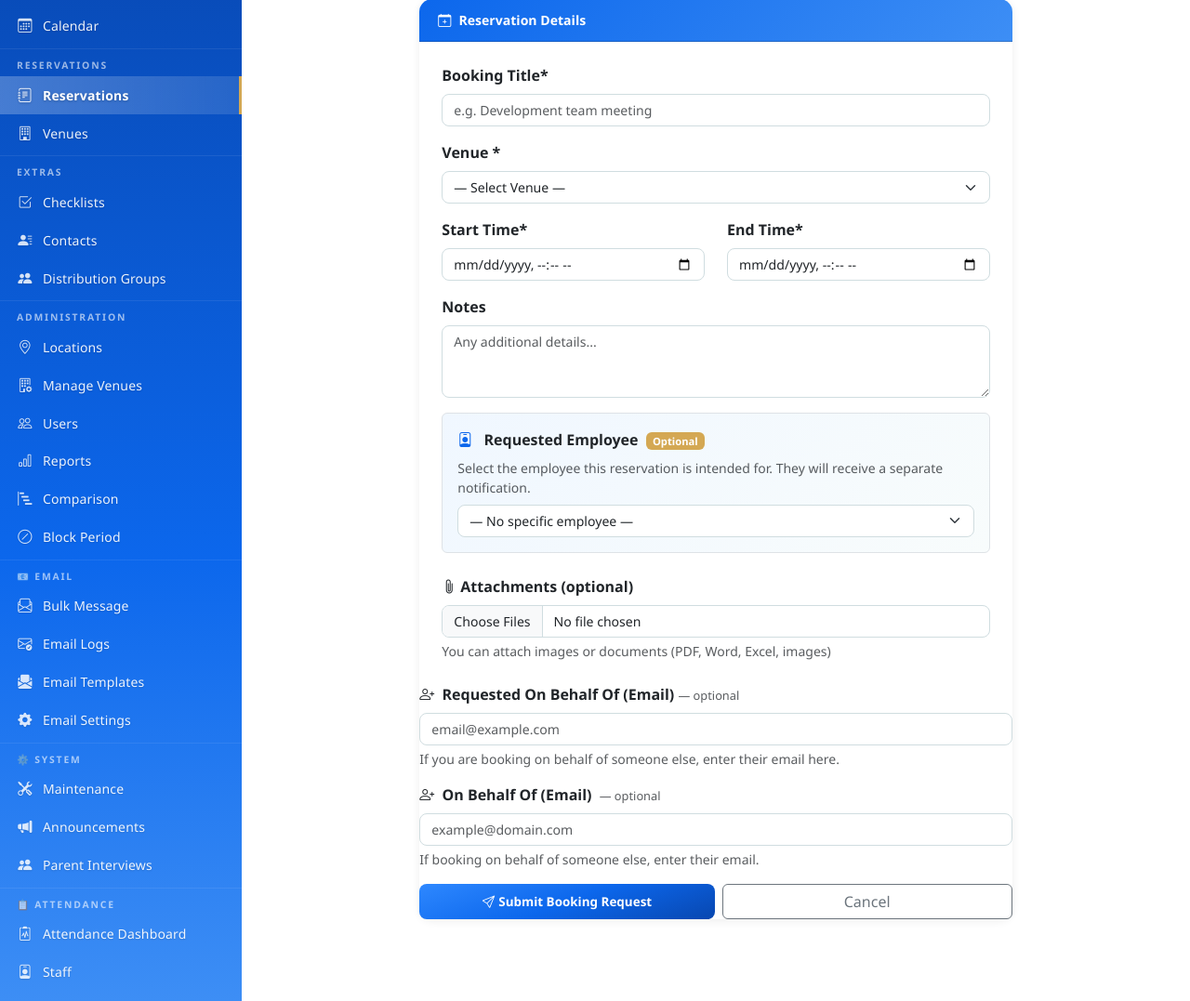
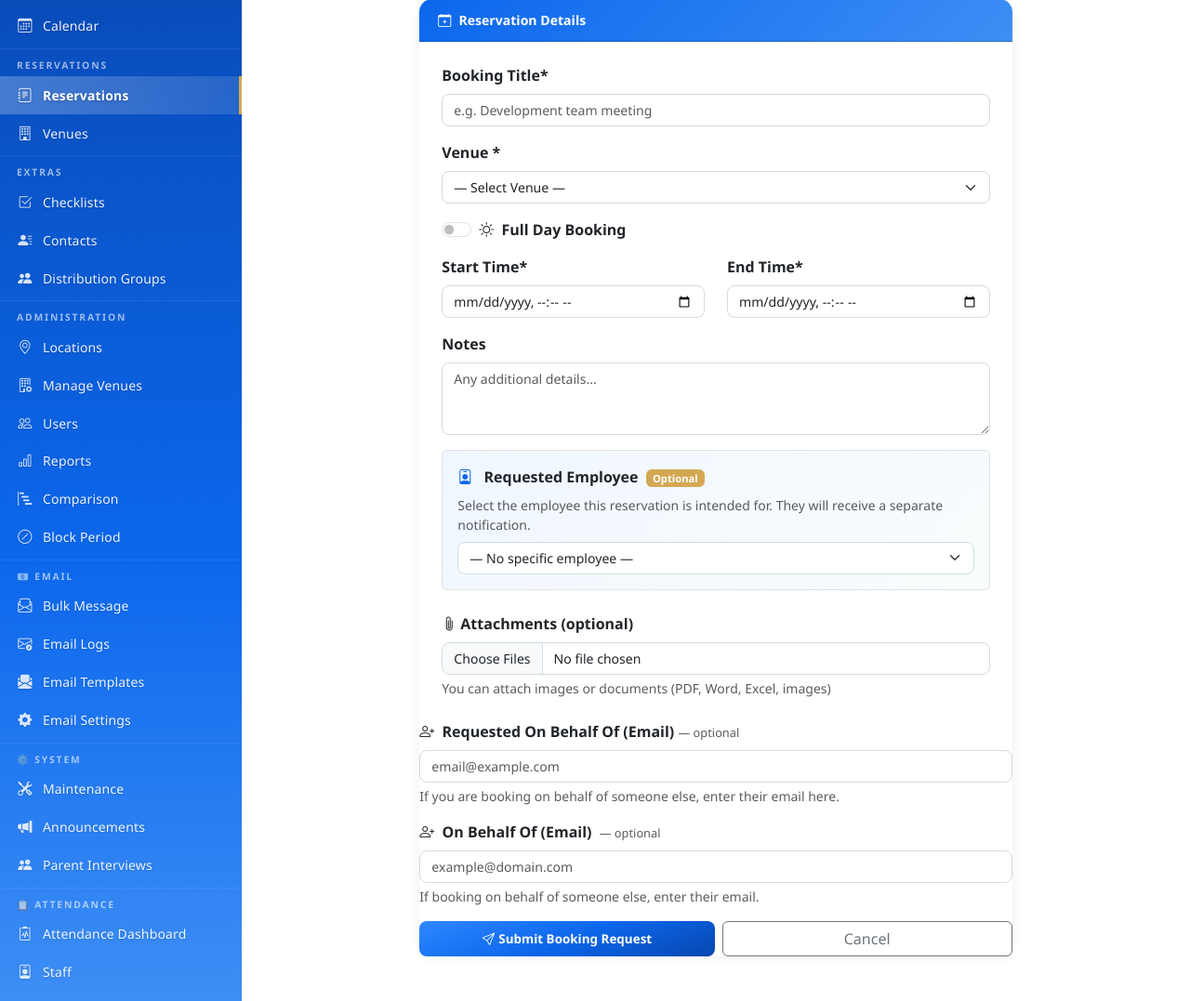
Before and after one commit to BdRjo/appace, a Flask app: page /reservations/new in a window 1280 px wide. Shown: the part 119-1196 px from the top of the page at 93% size. Run offline with Flask 3, Linux system fonts and the light colour scheme; a user stored in the database is signed in; data that the repository does not hold is empty; parts of the project's set-up code (start-up, migrations or seed data) failed here and were passed over; some libraries are stand-ins or nearby versions.

Commit message:
fix: add missing DB column + full day booking + complete booking details

```diff
--- a/app.py
+++ b/app.py
@@ -43,6 +43,20 @@ def create_app():
         s = Session(); seed_database(s); s.close()
     except Exception as e:
         current_app.logger.warning(f"⚠️ Seed: {e}")
+
+    # ── Migration: إضافة الأعمدة المفقودة ─────────────────────────────────────
+    try:
+        from sqlalchemy import text
+        engine = get_engine()
+        with engine.connect() as conn:
+            # requested_employee_email
+            conn.execute(text("""
+                ALTER TABLE reservations
+                ADD COLUMN IF NOT EXISTS requested_employee_email VARCHAR(200)
+            """))
+            conn.commit()
+    except Exception as e:
+        current_app.logger.warning(f"⚠️ Column migration: {e}")
 
     # ── DB session per request ────────────────────────────────────────────────
     @app.before_request
--- a/templates/reservations/new.html
+++ b/templates/reservations/new.html
@@ -33,7 +33,24 @@
         </select>
         <div id="venueInfo" class="form-text text-info mt-1"></div>
       </div>
-      <div class="row">
+
+      {# ── Full Day Toggle ── #}
+      <div class="mb-3">
+        <div class="form-check form-switch">
+          <input class="form-check-input" type="checkbox" id="fullDayCheck" onchange="toggleFullDay(this)">
+          <label class="form-check-label fw-bold" for="fullDayCheck">
+            <i class="bi bi-sun me-1"></i>
+            {% if current_lang == 'en' %}Full Day Booking{% else %}حجز يوم كامل{% endif %}
+          </label>
+        </div>
+      </div>
+      <div id="fullDayRow" class="mb-3 d-none">
+        <label class="form-label fw-bold">{% if current_lang == 'en' %}Date{% else %}التاريخ{% endif %}*</label>
+        <input type="date" id="fullDayDate" class="form-control"
+               min="{{ now.strftime('%Y-%m-%d') }}" onchange="applyFullDay(this.value)">
+      </div>
+
+      <div class="row" id="timeRow">
         <div class="col-md-6 mb-3">
           <label class="form-label fw-bold">{{ _('وقت البداية') }}*</label>
           <input type="datetime-local" name="start_time" class="form-control"
@@ -206,5 +223,30 @@ document.getElementById('startTime')?.addEventListener('change', function(){
   const et = document.getElementById('endTime');
   if(et) et.min = this.value;
 });
+
+// ── Full Day ──────────────────────────────────────────────────────────────
+function toggleFullDay(cb){
+  const fullRow = document.getElementById('fullDayRow');
+  const timeRow = document.getElementById('timeRow');
+  const st = document.getElementById('startTime');
+  const et = document.getElementById('endTime');
+  if(cb.checked){
+    fullRow.classList.remove('d-none');
+    timeRow.classList.add('d-none');
+    st.removeAttribute('required'); et.removeAttribute('required');
+    const d = document.getElementById('fullDayDate').value;
+    if(d) applyFullDay(d);
+  } else {
+    fullRow.classList.add('d-none');
+    timeRow.classList.remove('d-none');
+    st.setAttribute('required',''); et.setAttribute('required','');
+    st.value = ''; et.value = '';
+  }
+}
+function applyFullDay(d){
+  if(!d) return;
+  document.getElementById('startTime').value = d + 'T00:00';
+  document.getElementById('endTime').value   = d + 'T23:59';
+}
 </script>
 {% endblock %}
```
Also changed, not shown: routes/public_calendar.py (+15 -3 lines).
